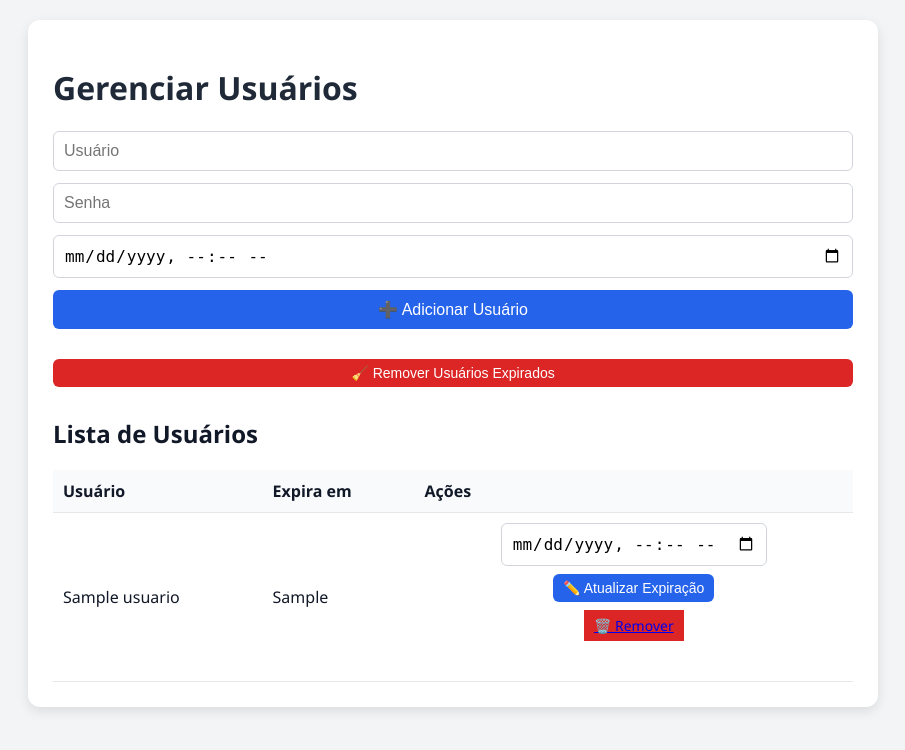
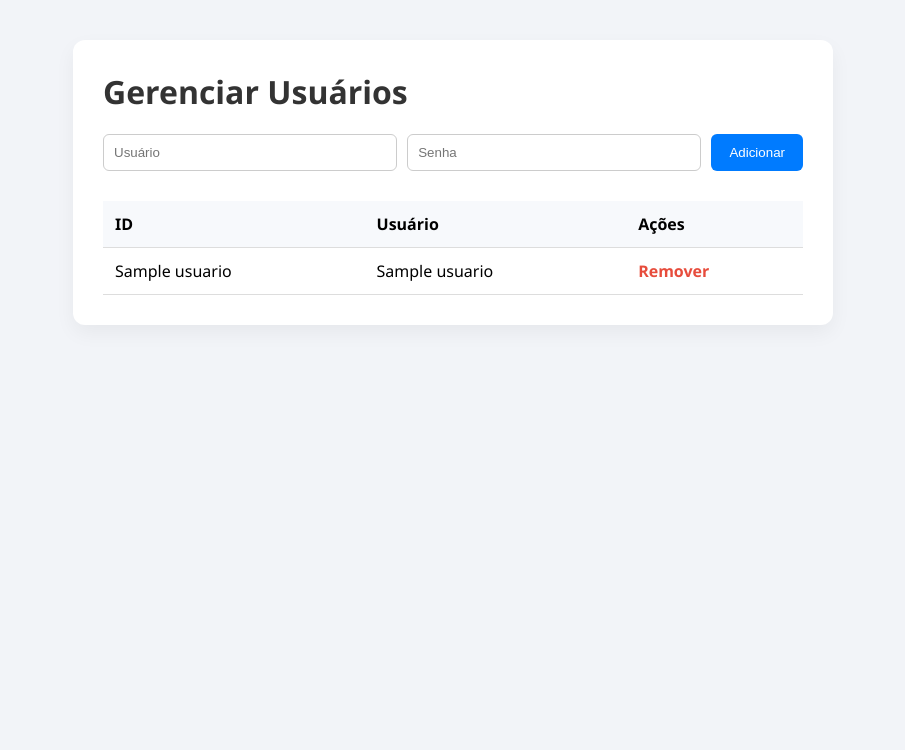
Before and after one commit to jonathasilva25/remoto, a Flask app: template templates/index.html in a window 1280 px wide. Shown: the top 750 px of the page, without its empty margins (187-1092 px from the left). Run offline with Flask 3, Linux system fonts and the light colour scheme; the template is opened without the code that fills it: most values are stand-ins (such as "Sample title", 1, 10 or a date in 2020).

Commit message:
Update index.html

```diff
--- a/templates/index.html
+++ b/templates/index.html
@@ -5,90 +5,79 @@
     <title>Painel de Usuários</title>
     <style>
         body {
-            font-family: "Segoe UI", sans-serif;
-            background-color: #f3f4f6;
+            font-family: 'Segoe UI', sans-serif;
+            background: #f2f4f8;
             margin: 0;
-            padding: 20px;
-            color: #111827;
+            padding: 40px;
+        }
+
+        .container {
+            max-width: 700px;
+            margin: 0 auto;
+            background: white;
+            padding: 30px;
+            border-radius: 12px;
+            box-shadow: 0 8px 20px rgba(0,0,0,0.05);
         }
 
         h1 {
-            color: #1f2937;
-        }
-
-        .container {
-            max-width: 800px;
-            margin: auto;
-            background: white;
-            padding: 25px;
-            border-radius: 12px;
-            box-shadow: 0 4px 12px rgba(0,0,0,0.1);
+            margin-top: 0;
+            color: #333;
         }
 
         form {
             display: flex;
-            flex-direction: column;
-            gap: 12px;
+            flex-wrap: wrap;
+            gap: 10px;
             margin-bottom: 30px;
         }
 
-        input, button, select {
+        input[type="text"] {
+            flex: 1;
             padding: 10px;
-            font-size: 16px;
+            border: 1px solid #ccc;
             border-radius: 6px;
-            border: 1px solid #d1d5db;
         }
 
         button {
-            background-color: #2563eb;
+            background-color: #007BFF;
             color: white;
             border: none;
+            padding: 10px 18px;
+            border-radius: 6px;
             cursor: pointer;
-            transition: background 0.3s ease;
+            transition: background-color 0.3s ease;
         }
 
         button:hover {
-            background-color: #1d4ed8;
+            background-color: #0056b3;
         }
 
         table {
             width: 100%;
             border-collapse: collapse;
-            margin-top: 15px;
+            margin-top: 10px;
         }
 
         th, td {
+            padding: 12px;
+            border-bottom: 1px solid #ddd;
             text-align: left;
-            padding: 10px;
-            border-bottom: 1px solid #e5e7eb;
         }
 
         th {
-            background-color: #f9fafb;
+            background-color: #f7f9fc;
+            font-weight: bold;
         }
 
-        .expira-info {
-            color: #6b7280;
-            font-size: 14px;
+        a.remove-link {
+            color: #e74c3c;
+            text-decoration: none;
+            font-weight: bold;
         }
 
-        .danger-button {
-            background-color: #dc2626;
-        }
-
-        .danger-button:hover {
-            background-color: #b91c1c;
-        }
-
-        .edit-form {
-            display: flex;
-            gap: 8px;
-            align-items: center;
-        }
-
-        .small-button {
-            font-size: 14px;
-            padding: 6px 10px;
+        a.remove-link:hover {
+            text-decoration: underline;
         }
     </style>
 </head>
@@ -96,44 +85,26 @@
     <div class="container">
         <h1>Gerenciar Usuários</h1>
 
-        <form method="POST" action="/adicionar">
-            <input name="usuario" placeholder="Usuário" required>
-            <input name="senha" type="password" placeholder="Senha" required>
-            <input name="expira_em" type="datetime-local" placeholder="Expiração (opcional)">
-            <button type="submit">➕ Adicionar Usuário</button>
+        <form method="post" action="/adicionar">
+            <input type="text" name="usuario" placeholder="Usuário" required>
+            <input type="text" name="senha" placeholder="Senha" required>
+            <button type="submit">Adicionar</button>
         </form>
 
-        <form method="POST" action="/remover_expirados">
-            <button type="submit" class="danger-button small-button">🧹 Remover Usuários Expirados</button>
-        </form>
-
-        <h2>Lista de Usuários</h2>
         <table>
             <thead>
                 <tr>
+                    <th>ID</th>
                     <th>Usuário</th>
-                    <th>Expira em</th>
                     <th>Ações</th>
                 </tr>
             </thead>
             <tbody>
-                {% for u in usuarios %}
+                {% for id, usuario in usuarios %}
                 <tr>
-                    <td>{{ u.usuario }}</td>
-                    <td>
-                        {% if u.expira_em %}
-                            {{ u.expira_em }}
-                        {% else %}
-                            <span class="expira-info">Nunca expira</span>
-                        {% endif %}
-                    </td>
-                    <td>
-                        <form method="POST" action="/editar/{{ u.id }}" class="edit-form">
-                            <input type="datetime-local" name="nova_data" required>
-                            <button class="small-button" type="submit">✏️ Atualizar Expiração</button>
-                            <a class="small-button danger-button" href="/remover/{{ u.id }}">🗑️ Remover</a>
-                        </form>
-                    </td>
+                    <td>{{ id }}</td>
+                    <td>{{ usuario }}</td>
+                    <td><a class="remove-link" href="/remover/{{ id }}">Remover</a></td>
                 </tr>
                 {% endfor %}
             </tbody>
```
